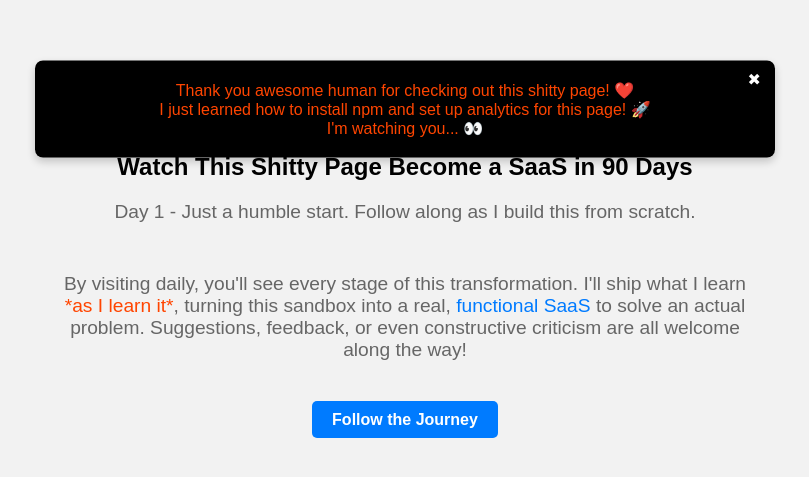
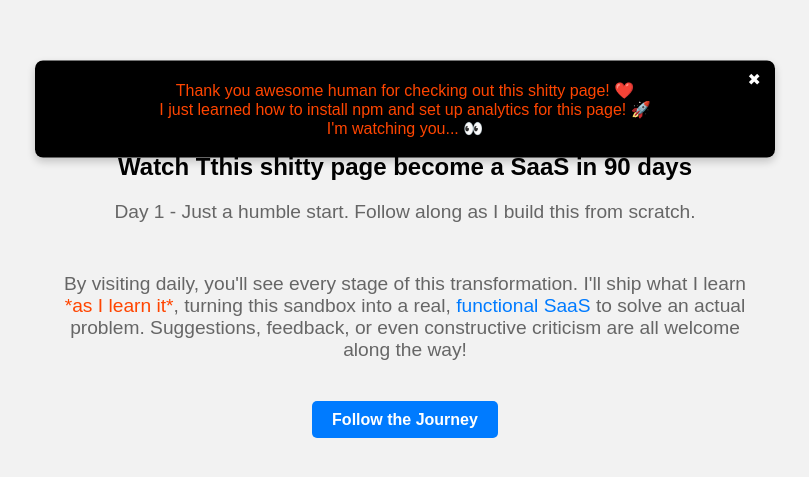
Before and after one commit to metacortexcypher/project-beta, a plain HTML site: page index.html in a window 1280 px wide. Shown: the part 131-608 px from the top of the page, without its empty margins (235-1044 px from the left). Drawn offline with Linux system fonts and the light colour scheme; a script that the page names is missing.

```diff
--- a/index.html
+++ b/index.html
@@ -19,7 +19,7 @@
 
     <main>
 
-        <h2>Watch This Shitty Page Become a SaaS in 90 Days</h2>
+        <h2>Watch Tthis shitty page become a SaaS in 90 days</h2>
         <p>Day 1 - Just a humble start. Follow along as I build this from scratch.</p>
         <div><p id="new">
             By visiting daily, you'll see every stage of this transformation. I'll ship what I learn
```
